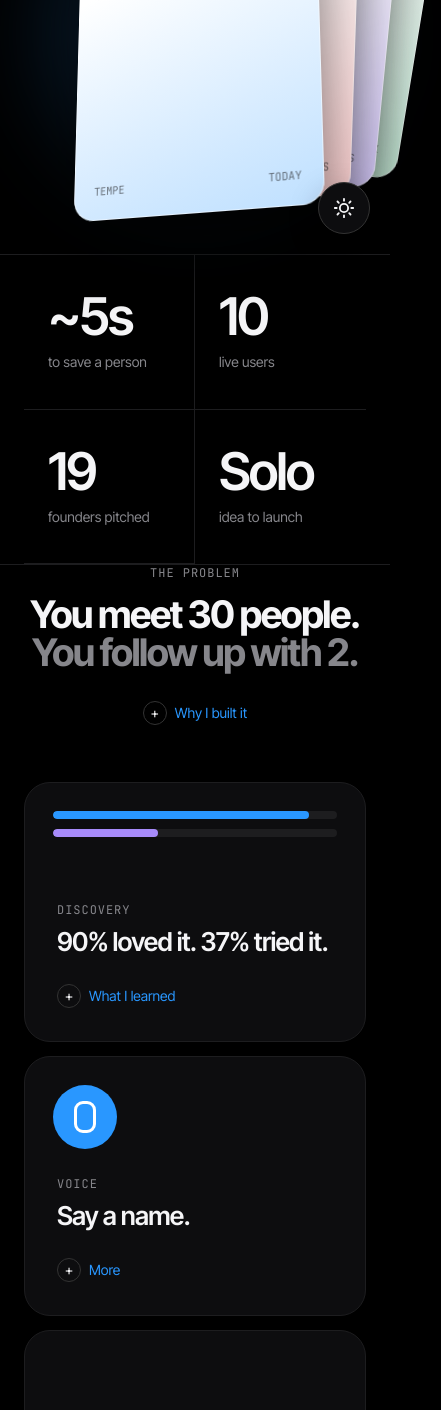
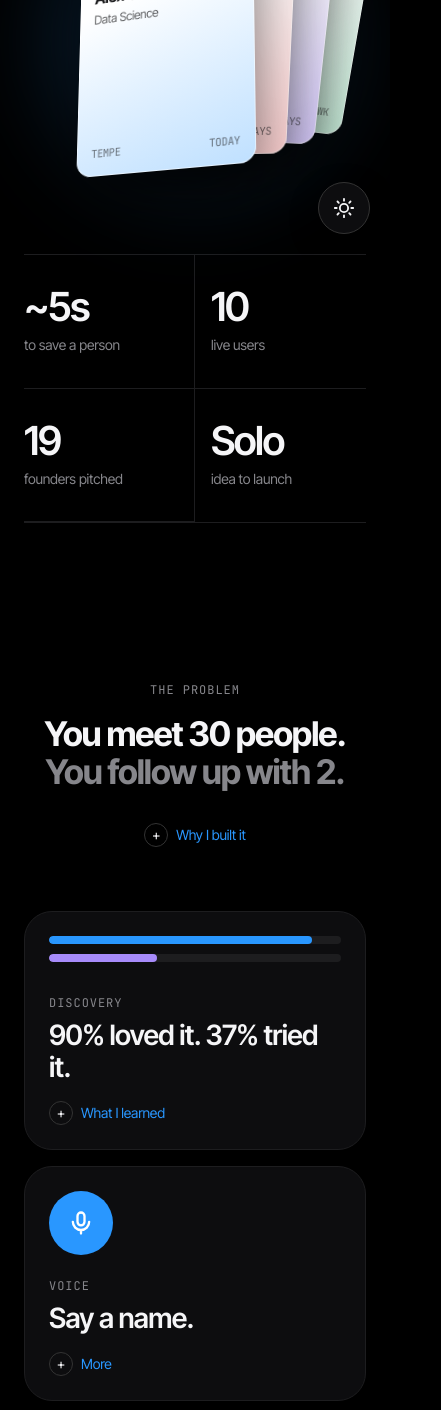
Before and after one commit to thekanatomy/thekanatomy.github.io, a plain HTML site: page index.html in a window 390 px wide. Shown: the part 590-2000 px from the top of the page, 441 px wide, since content can reach past the window. Drawn offline with Linux system fonts and the light colour scheme.

Commit message:
spacing system

```diff
--- a/index.html
+++ b/index.html
@@ -60,7 +60,7 @@ h2 em{font-style:normal;color:var(--mute)}
 .bar{height:8px;border-radius:4px;background:var(--line);margin-bottom:10px;position:relative;overflow:hidden}
 .bar i{position:absolute;inset:0 auto 0 0;background:var(--blue);border-radius:4px}
 .mic{width:64px;height:64px;border-radius:50%;background:var(--blue);display:grid;place-items:center}
-.mic::after{content:"";width:16px;height:26px;border-radius:9px;border:3px solid #fff}
+.mic svg{width:28px;height:28px}
 details.more{margin-top:18px}
 details.more summary{list-style:none;cursor:pointer;display:inline-flex;align-items:center;gap:8px;font-size:14px;color:var(--blue)}
 details.more summary::-webkit-details-marker{display:none}
@@ -95,6 +95,73 @@ footer h2{margin:14px auto 36px}
  section{padding:96px 0}
 }
 @media(prefers-reduced-motion:reduce){*{animation:none!important;transition:none!important}.rv{opacity:1;transform:none}}
+
+/* ===== SYSTEM: 8pt spacing + type scale (Apple-style) ===== */
+:root{--s1:.5rem;--s2:1rem;--s3:1.5rem;--s4:2rem;--s5:3rem;--s6:4rem;--s7:6rem;--s8:8rem;--s9:10rem}
+body{font-size:1.0625rem;line-height:1.47;letter-spacing:-.011em}
+/* the bug: .w padding was overriding section padding */
+section.w{padding:var(--s9) var(--s3) 0}
+#deq{padding-top:var(--s9)}
+footer.w{padding:var(--s9) var(--s3) var(--s6)}
+.stats{margin-top:0}
+/* eyebrow -> heading -> body rhythm */
+.k{font-size:.75rem;letter-spacing:.08em;line-height:1.33;margin:0}
+h2{font-size:clamp(2.5rem,5.5vw,4.5rem);line-height:1.05;letter-spacing:-.035em;margin:var(--s2) 0 0}
+.center h2{margin-left:auto;margin-right:auto}
+.center>details.more{margin-top:var(--s4)}
+.bento,.tl2{margin-top:var(--s6);gap:var(--s2)}
+#also>.rv:not(.k){margin-top:var(--s4)!important}
+/* tiles */
+.tile{padding:var(--s4);border-radius:1.75rem;min-height:16rem}
+.tile .viz{top:var(--s4);left:var(--s4);right:var(--s4)}
+.tile .k{margin-bottom:var(--s1)}
+.tile h3{font-size:1.75rem;line-height:1.14;letter-spacing:-.025em;margin:0}
+.tl2 .tile{min-height:13rem}
+.tl2 .tile h3{font-size:1.375rem;line-height:1.18;letter-spacing:-.02em;margin-top:var(--s1)}
+details.more{margin-top:var(--s2)}
+details.more p{font-size:.9375rem;line-height:1.47;letter-spacing:-.01em;margin-top:var(--s1)}
+/* stats */
+.stats div{padding:var(--s5) var(--s3)}
+.stats b{font-size:3.5rem;letter-spacing:-.04em;line-height:1}
+.stats span{font-size:.875rem;margin-top:var(--s1)}
+/* hero */
+.hero h1{line-height:1;letter-spacing:-.04em}
+.hero p.lead{font-size:1.3125rem;line-height:1.38;letter-spacing:-.015em;margin:var(--s3) 0 var(--s4)}
+.hero .k{margin-bottom:var(--s2)}
+/* also rows */
+.arow summary{padding:var(--s3) 0}
+.arow .ad{line-height:1.47}
+/* footer */
+footer h2{margin:0 auto var(--s5)}
+.fine{margin-top:var(--s7)}
+@media(max-width:860px){
+ section.w{padding:var(--s7) var(--s3) 0}
+ footer.w{padding:var(--s7) var(--s3) var(--s5)}
+ .tile{min-height:auto;padding:var(--s3)}
+ .tile .viz{position:static;margin-bottom:var(--s3)}
+ .stats b{font-size:2.5rem}
+ .stats div{padding:var(--s4) var(--s2)}
+}
+
+/* ===== QA fixes ===== */
+html,body{overflow-x:hidden}
+.stats{max-width:1072px;margin:0 auto;padding:0}
+.stats div:first-child{padding-left:0}
+.tl2 .tile{justify-content:flex-start}
+.tl2 .tile details.more{margin-top:auto;padding-top:var(--s3)}
+.bento .tile:not(:has(.viz)){min-height:12rem}
+@media(max-width:860px){
+ .stage{height:380px;overflow:visible}
+ .deck{width:190px;height:266px;margin-right:60px}
+ .card{padding:16px;border-radius:16px}.card .n{font-size:17px}.card .av{width:40px;height:40px}
+ .stats{margin:0 var(--s3)}
+ .stats div{padding:var(--s4) var(--s2) var(--s4) 0}
+ .stats div:nth-child(even){padding-left:var(--s2)}
+ .tl2 .tile,.bento .tile:not(:has(.viz)){min-height:auto}
+ .hero{gap:0}
+ h2{font-size:2.125rem;letter-spacing:-.03em;line-height:1.1}
+ footer h2{font-size:2.125rem}
+}
 </style>
 </head>
 <body>
@@ -132,14 +199,14 @@ footer h2{margin:14px auto 36px}
  <details class="more rv"><summary>Why I built it</summary><p>The day I left India, a well-connected businessman told me to stay in touch. Months later I couldn't remember his name, his face or his number. Deq exists so that doesn't happen again.</p></details>
  <div class="bento">
   <div class="tile s4 rv"><div class="viz"><div class="bar"><i style="width:90%"></i></div><div class="bar"><i style="width:37%;background:#a78bfa"></i></div></div><p class="k">Discovery</p><h3>90% loved it. 37% tried it.</h3><details class="more"><summary>What I learned</summary><p>I pitched it to 19 founders. Most asked "Is it on the App Store?" before anything else, so iOS became the top priority.</p></details></div>
-  <div class="tile s2 rv"><div class="viz"><div class="mic"></div></div><p class="k">Voice</p><h3>Say a name.</h3><details class="more"><summary>More</summary><p>Matching cards come to the front. Then say what to do: send an email, set a reminder.</p></details></div>
+  <div class="tile s2 rv"><div class="viz"><div class="mic"><svg viewBox="0 0 24 24" fill="none" stroke="#fff" stroke-width="2" stroke-linecap="round"><rect x="9" y="3" width="6" height="11" rx="3"/><path d="M5 11a7 7 0 0 0 14 0M12 18v3"/></svg></div></div><p class="k">Voice</p><h3>Say a name.</h3><details class="more"><summary>More</summary><p>Matching cards come to the front. Then say what to do: send an email, set a reminder.</p></details></div>
   <div class="tile s2 rv"><p class="k">Capture</p><h3>Scan, don't type.</h3><details class="more"><summary>More</summary><p>A vision model turns a business card into a contact card.</p></details></div>
   <div class="tile s2 rv"><p class="k">Privacy</p><h3>Yours. Local.</h3><details class="more"><summary>More</summary><p>Cards stay on your phone, and backup is optional. Deq never imports your contacts.</p></details></div>
   <div class="tile s2 rv"><p class="k">Sharing</p><h3>In your Wallet.</h3><details class="more"><summary>More</summary><p>Your card lives in Apple Wallet. Someone scans it and you're in their deck.</p></details></div>
  </div>
 </section>
 
-<section class="w center" id="build" style="padding-top:0">
+<section class="w center" id="build">
  <p class="k rv">The build</p>
  <h2 class="rv">Ship. Listen. Cut.</h2>
  <div class="tl2">
@@ -150,7 +217,7 @@ footer h2{margin:14px auto 36px}
  </div>
 </section>
 
-<section class="w" id="also" style="padding-top:0">
+<section class="w" id="also">
  <p class="k rv">Also</p>
  <div class="rv" style="margin-top:24px">
   <details class="arow"><summary><b>ReadyCheck × Honeywell</b><p>Alert fatigue, first responders</p><span class="k">2026</span></summary><div class="ad">A course project with Honeywell on alert fatigue: first responders and aviation crews get so many alerts they stop trusting them. We researched the problem and presented a system to Honeywell in Nov 2026.</div></details>
```
